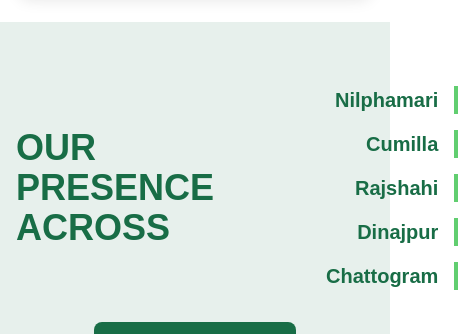
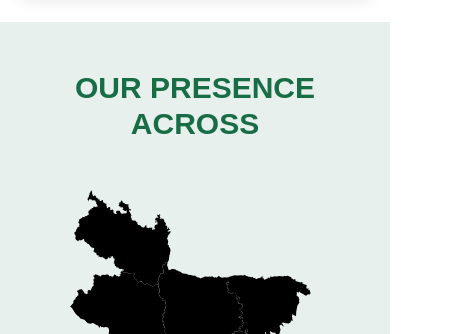
Before and after one commit to jhtanjim/darulmadinabd, a Next.js app: page / in a window 390 px wide. Shown: the part 1666-2000 px from the top of the page, 458 px wide, since content can reach past the window. Built offline with nearby package versions, Linux system fonts and the light colour scheme.

Commit message:
world campus

```diff
--- a/src/components/Home/CampusLocation/CampusLocation.tsx
+++ b/src/components/Home/CampusLocation/CampusLocation.tsx
@@ -13,12 +13,13 @@ const CampusPresence: React.FC = () => {
   ];
 
   return (
-    <div className="py-16 bg-primary/10">
+    <div className="py-12 md:py-16 bg-primary/10">
       <div className="max-w-6xl mx-auto px-4">
-        <div className="flex items-center justify-between space-x-8">
+        {/* Responsive layout */}
+        <div className="flex flex-col md:flex-row md:items-center md:justify-between md:space-x-8 space-y-8 md:space-y-0">
           {/* Left Side - Title */}
-          <div className="flex-1">
-            <h1 className="text-4xl md:text-5xl font-bold text-[#186d46]">
+          <div className="flex-1 text-center md:text-left">
+            <h1 className="text-3xl sm:text-4xl md:text-5xl font-bold text-[#186d46]">
               OUR PRESENCE
               <br />
               ACROSS
@@ -27,11 +28,11 @@ const CampusPresence: React.FC = () => {
 
           {/* Middle - Bangladesh SVG */}
           <div className="flex-1 flex justify-center">
-            <div className="  p-6">
+            <div className="p-4 sm:p-6">
               <Image
                 src={bdPNG}
                 alt="Bangladesh Map"
-                className="w-full max-w-sm h-auto"
+                className="w-full max-w-[250px] sm:max-w-sm h-auto"
                 style={{
                   mixBlendMode: "multiply",
                   backgroundColor: "transparent",
@@ -44,11 +45,11 @@ const CampusPresence: React.FC = () => {
           </div>
 
           {/* Right Side - District List */}
-          <div className="flex-1 flex justify-end">
-            <div className="space-y-4">
+          <div className="flex-1 flex justify-center md:justify-end">
+            <div className="space-y-3 sm:space-y-4">
               {districts.map((district, index) => (
-                <div key={index} className="text-right">
-                  <h3 className="text-xl font-semibold text-[#186d46] border-r-4 border-[#61ce70] pr-4">
+                <div key={index} className="text-center md:text-right">
+                  <h3 className="text-lg sm:text-xl font-semibold text-[#186d46] border-r-0 md:border-r-4 border-[#61ce70] md:pr-4">
                     {district}
                   </h3>
                 </div>
@@ -57,8 +58,10 @@ const CampusPresence: React.FC = () => {
           </div>
         </div>
       </div>
+
+      {/* Button */}
       <Link href="/campuses">
-        <button className="mt-8 px-6 py-3 bg-[#186d46] text-white font-medium text-lg  flex mx-auto rounded-lg hover:bg-[#2e6d72] transition-colors">
+        <button className="mt-8 px-6 py-3 bg-[#186d46] text-white font-medium text-lg flex mx-auto rounded-lg hover:bg-[#2e6d72] transition-colors">
           View All Campuses
         </button>
       </Link>
--- a/src/components/Navabar/MobileNav.tsx
+++ b/src/components/Navabar/MobileNav.tsx
@@ -25,7 +25,7 @@ const MobileNav = ({ showNav, closeNav }: Props) => {
 
       {/* Sidebar */}
       <div
-        className={`text-white ${navOpen} fixed top-0 left-0 h-full transform transition-all duration-500 delay-300 w-[85%] sm:w-[70%] md:w-[60%] lg:w-[50%] xl:w-[40%] bg-indigo-900 z-[100006] flex flex-col`}
+        className={`text-white ${navOpen} fixed top-0 left-0 h-full transform transition-all duration-500 delay-300 w-[85%] sm:w-[70%] md:w-[60%] lg:w-[50%] xl:w-[40%] bg-accent z-[100006] flex flex-col`}
       >
         {/* Navigation Links */}
         <div className="flex-1 overflow-y-auto py-6 sm:py-8 px-4 sm:px-6 md:px-8 space-y-4 sm:space-y-6">
--- a/src/components/ui/world-map.tsx
+++ b/src/components/ui/world-map.tsx
@@ -129,10 +129,6 @@ const WorldMap = () => {
             Our Campus Locations
           </span>
         </div>
-        <div className="flex items-center gap-2 bg-white px-4 py-2 rounded-full shadow-md border border-slate-200">
-          <div className="w-4 h-4 bg-slate-300 rounded-full"></div>
-          <span className="font-medium text-slate-600">Other Countries</span>
-        </div>
       </div>
 
       {/* Country Labels */}
@@ -156,9 +152,6 @@ const WorldMap = () => {
             </span>
           ))}
         </div>
-        <p className="text-sm md:text-base text-[#61ce70] mt-3 font-medium">
-          🌍 Our Global Campus Network
-        </p>
       </div>
     </div>
   );
```
